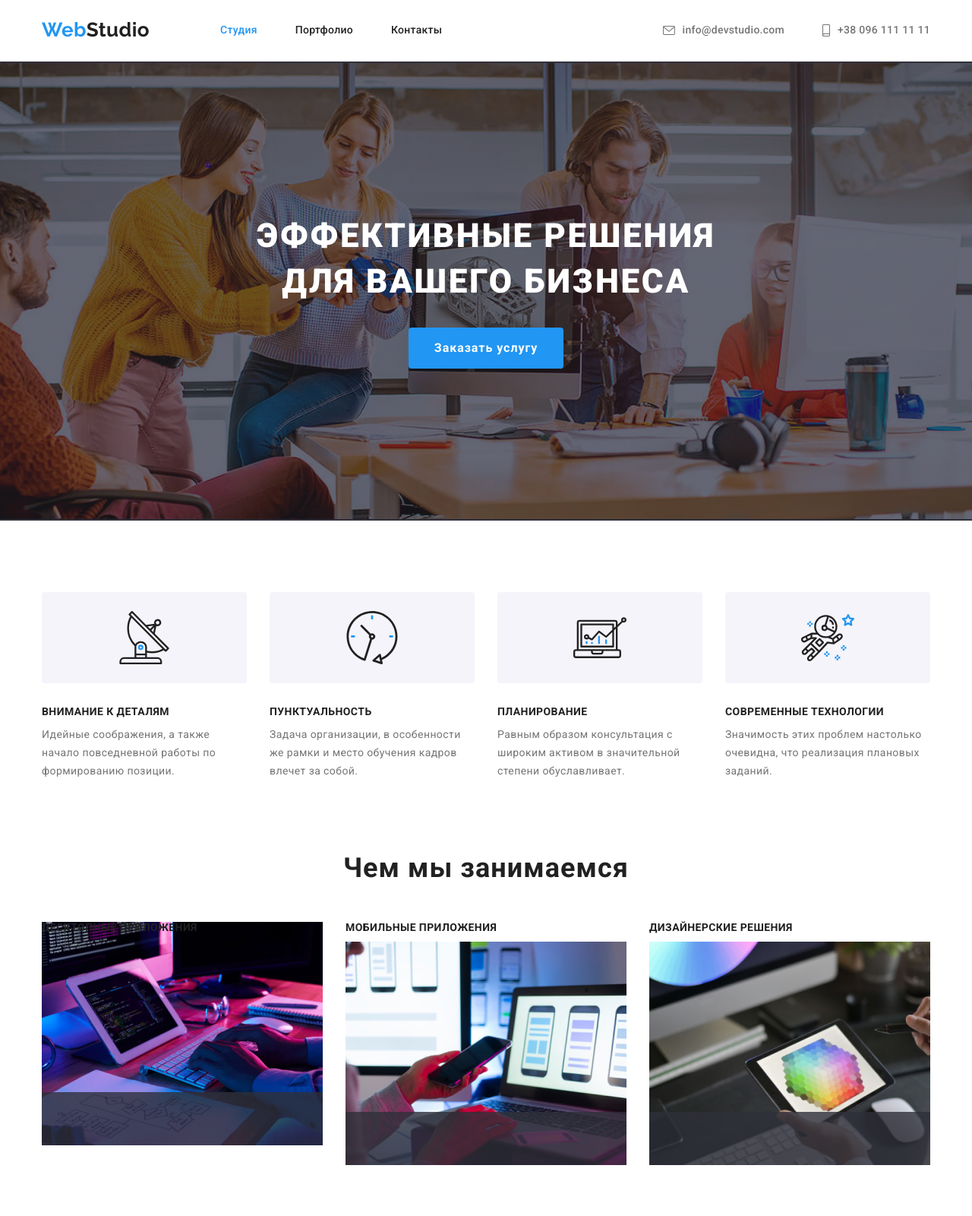
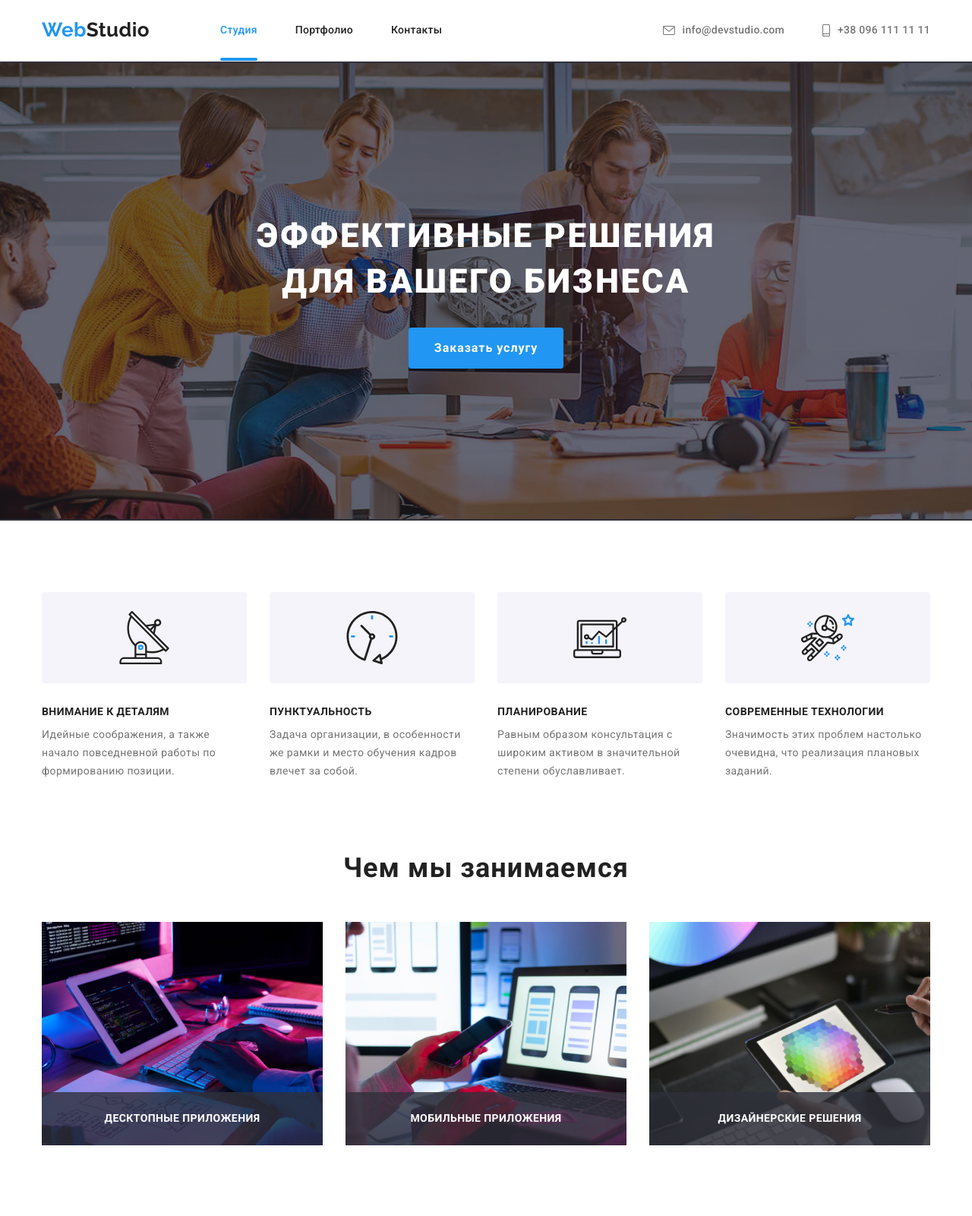
Before and after one commit to LyamzinaVera/goit-markup-hw-05, a plain HTML site: page index.html in a window 1280 px wide. Shown: the top 1600 px of the page at 76% size. Drawn offline with nearby package versions, Linux system fonts and the light colour scheme.

Commit message:
Работа над анимацией

```diff
--- a/css/styles.css
+++ b/css/styles.css
@@ -9,6 +9,7 @@
    --line-color: #ECECEC;
    --line-color-second: #EEEEEE;
    --border-line: #AFB1B8;
+   --cubik: cubic-bezier(0.4, 0, 0.2, 1);
 }
 
 
@@ -111,7 +112,7 @@ ul {
     align-items: center;
     text-decoration: none;
     fill: var(--primary-text-color);
-    transition: color 250ms cubic-bezier(0.4, 0, 0.2, 1), fill 250ms cubic-bezier(0.4, 0, 0.2, 1);
+    transition: color 250ms var(--cubik), fill 250ms var(--cubik);
 }
 
 .auth-nav-mail:hover,
@@ -119,6 +120,7 @@ ul {
     color: var(--accent-color);
     fill: var(--accent-color);
 }
+
 .item-icon {
    margin-right: 10px;
 
@@ -164,8 +166,24 @@ margin-right: 0;
 
     color: var(--accent-color);
 
+}
+.item {
+    position: relative;
+}
 
+.current::after {
+ content: "";
+ display: block;
+ width: 100%;
+ height: 4px;
+ left: 0;
+ bottom: 0;
+ border-radius: 2px;
+ margin: -1;
+ background-color: var(--accent-color);
+ position: absolute;
 }
+
 /* Hero */
 .hero {
     padding-top: 200px;
@@ -225,25 +243,25 @@ margin-right: 0;
 position: relative;
 
 }
-.thumb {
-position: absolute;
-color: var(--primary-white-color);
+
+
+.title-thumb {
+    padding-top: 27px;
+    width: 370px;
+    height: 70px;
+
+    font-weight: 700;
+    font-size: 14px;
+    line-height: 1.14;
+    text-align: center;
+    text-transform: uppercase;
+    color: var(--primary-white-color);
+    background-color:rgba(47, 48, 58, 0.8); ;
+
+    position: absolute;
+    left: 0;
+    bottom: 0;
 }
-.work-thumb::before {
- content: "";
- display: inline-block;
- position: absolute;
- bottom: 0;
- left: 0;
- width: 100%;
- height: 70px;
- background: rgba(47, 48, 58, 0.8);
-
-}
-
-/* .work {
-    position: relative;
-} */
 /* Features */
 .features {
     display: flex;
@@ -416,13 +434,10 @@ opacity: 1;
    transform: translateY(294px);
 
 
-   transition: transform 250ms cubic-bezier(0.4, 0, 0.2, 1);
+   transition: transform 250ms var(--cubik);
 
 }
 
-.text-project:hover{
-    transform: translateY(0);
-}
 .title-project {
     color: var(--title-text-color);
 }
@@ -457,7 +472,7 @@ opacity: 1;
     letter-spacing: 0.06em;
     border-color: transparent;
 
-    transition: background-color 250ms cubic-bezier(0.4, 0, 0.2, 1), color 250ms cubic-bezier(0.4, 0, 0.2, 1) ;
+    transition: background-color 250ms var(--cubik), color 250ms var(--cubik);
 }
 
 .button-primary {
@@ -508,7 +523,7 @@ box-shadow: 0px 3px 1px rgba(0, 0, 0, 0.1),
     justify-content: center;
     align-items: center;
 
-    transition: background-color 250ms cubic-bezier(0.4, 0, 0.2, 1), fill 250ms cubic-bezier(0.4, 0, 0.2, 1) ;
+    transition: background-color 250ms var(--cubik), fill 250ms var(--cubik) ;
 
 }
 .prof:hover,
@@ -552,7 +567,7 @@ box-shadow: 0px 3px 1px rgba(0, 0, 0, 0.1),
     border-radius: 4px;
     fill: var(--border-line);
 
-   transition: border 250ms cubic-bezier(0.4, 0, 0.2, 1), fill 250ms cubic-bezier(0.4, 0, 0.2, 1) ;
+   transition: border 250ms var(--cubik), fill 250ms var(--cubik) ;
 
 }
 .client-item:hover,
@@ -625,7 +640,7 @@ color: var(--accent-color);
     justify-content: center;
     fill: var(--primary-white-color);
 
-    transition: background-color 250ms cubic-bezier(0.4, 0, 0.2, 1);
+    transition: background-color 250ms var(--cubik);
 
 }
 
@@ -639,22 +654,29 @@ color: var(--accent-color);
     left: 0;
     width: 100%;
     height: 100%;
-    background-color: rgb(255, 165, 0, 0.5);
+    background: rgba(0, 0, 0, 0.2);
+    opacity: 1;
+    transition: opacity 250ms var(--cubik);
 }
 .backdrop.is-hidden {
     opacity: 0;
     pointer-events: none;
+
+}
+.backdrop.is-hidden .modal {
+    transform: translate(-50%, -50%) scale(1.1);
 }
 .modal {
     position: absolute;
     top: 50%;
     left: 50%;
-    transform: translate(-50%, -50%);
 
     width: 528px;
     height: 581px;
 
     background-color: white;
+    transform: translate(-50%, -50%) scale(1);
+    transition: transform 250ms var(--cubik);
 }
 .close {
     margin: 8px 8px 543px 490px;
--- a/index.html
+++ b/index.html
@@ -104,19 +104,19 @@
           <ul class="imag">
             <li class="work">
               <div class="work-thumb">
-                <h3 class="title thumb">Десктопные приложения</h3>
+                <p class="title-thumb">Десктопные приложения</p>
                 <img src="./img/layout.jpg" class="img-photo" width="370" height="294" alt="Верстка" />
               </div>
             </li>
             <li class="work">
               <div class="work-thumb">
-                <h3 class="title">Мобильные приложения</h3>
+                <p class="title-thumb">Мобильные приложения</p>
                 <img src="./img/design.jpg" class="img-photo" width="370" height="294" alt="Дизайн" />
               </div>
             </li>
             <li class="work">
               <div class="work-thumb">
-                <h3 class="title">Дизайнерские решения</h3>
+                <p class="title-thumb">Дизайнерские решения</p>
                 <img src="./img/registration.jpg" class="img-photo" width="370" height="294" alt="Внешнее оформление" />
               </div>
 
@@ -379,8 +379,7 @@
    </footer>
   <div class="backdrop is-hidden" data-modal>
     <div class="modal">
-      <p>Оставьте свои данные, мы Вам перезвоним</p>
-      <button class="close-icon" data-modal-close>
+     <button class="close-icon" data-modal-close>
         <svg class="close">
           <use href="./img/icons.svg#icon-close"></use>
         </svg>
```
